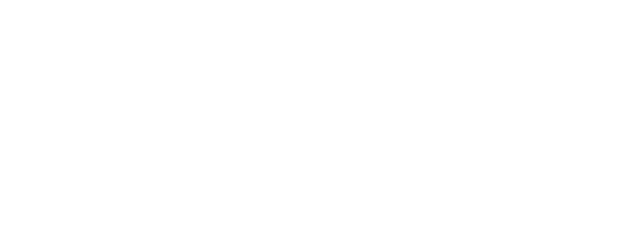
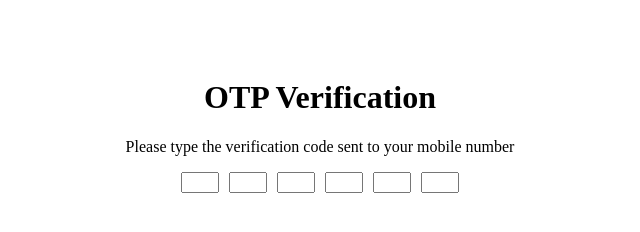
Before and after one commit to acciojob/OTP-Khushbooji88, a website: page main.html in a window 1280 px wide. Shown: the whole page, without its empty margins (320-960 px from the left). Drawn offline with Linux system fonts and the light colour scheme.

Commit message:
created a submission

```diff
--- a/main.html
+++ b/main.html
@@ -4,11 +4,49 @@
 
 <head>
 	<link rel="stylesheet" href="styles.css">
+	<style>
+		body {
+    text-align: center;
+    padding-top: 50px;
+}
+
+.code-container {
+    display: flex;
+    justify-content: center;
+    gap: 10px;
+}
+
+.code {
+    width: 30px;
+}
+	</style>
+
 </head>
 
 <body>
+	<h1 id="verification_heading">OTP Verification</h1>
+<p id="verification_subtext">Please type the verification code sent to your mobile number</p>
+<div class="code-container">
+    <input type="text" maxlength="1" class="code">
+    <input type="text" maxlength="1" class="code">
+    <input type="text" maxlength="1" class="code">
+    <input type="text" maxlength="1" class="code">
+    <input type="text" maxlength="1" class="code">
+    <input type="text" maxlength="1" class="code">
+</div>
 	<!-- the entire body must be written by student -->
     <script type="text/javascript" src="./script.js">
+		let inputs = Array.from(document.getElementsByClassName("code"));
+inputs.forEach((input, index) => {
+    input.addEventListener('keydown', (e) => {
+        if(e.key >= 0 && e.key <= 9) {
+            inputs[index].value = '';
+            setTimeout(() => inputs[index + 1]?.focus(), 10);
+        } else if(e.key === "Backspace") {
+            inputs[index - 1]?.focus();
+        }
+    });
+});
 </script>
 
 </body>
```
